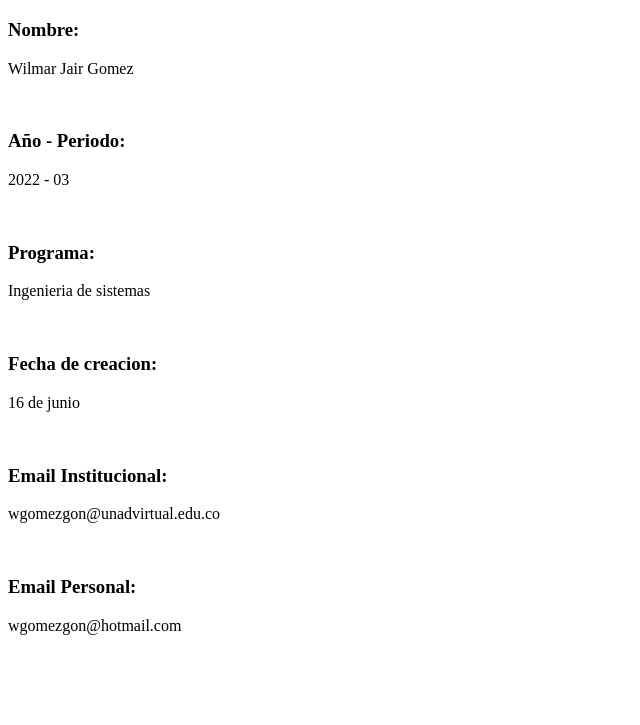
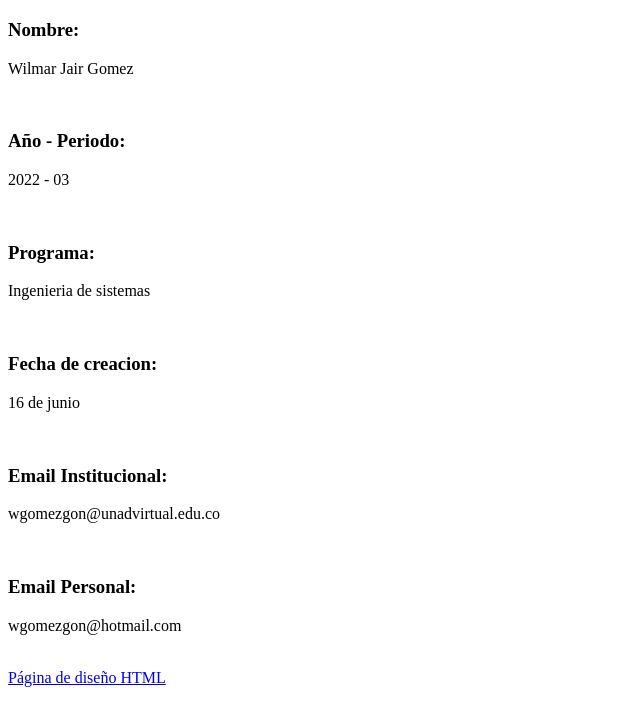
Before and after one commit to wgomez03/DSW-WilmarGomez, a plain HTML site: page index.html in a window 1280 px wide. Shown: the part 61-786 px from the top of the page, without its empty margins (0-640 px from the left). Drawn offline with Linux system fonts and the light colour scheme.

Commit message:
Actualización index
Se realiza la actualización del Index para que este redirecciones hacia la página de la Fase 2.

```diff
--- a/index.html
+++ b/index.html
@@ -18,5 +18,6 @@
         <h3>Email Institucional: </h3> <p>wgomezgon@unadvirtual.edu.co</p> <br>
         <h3>Email Personal: </h3> <p>wgomezgon@hotmail.com</p> <br>
 
+        <a href = "Fase 2/design.html">Página de diseño HTML</a>
     </body>
 </html>
```
